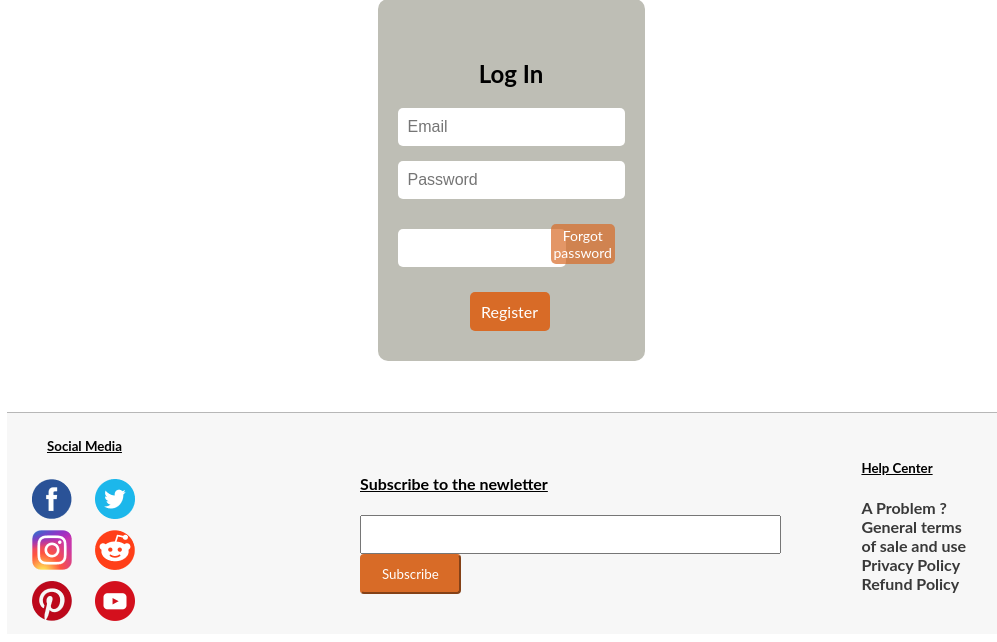
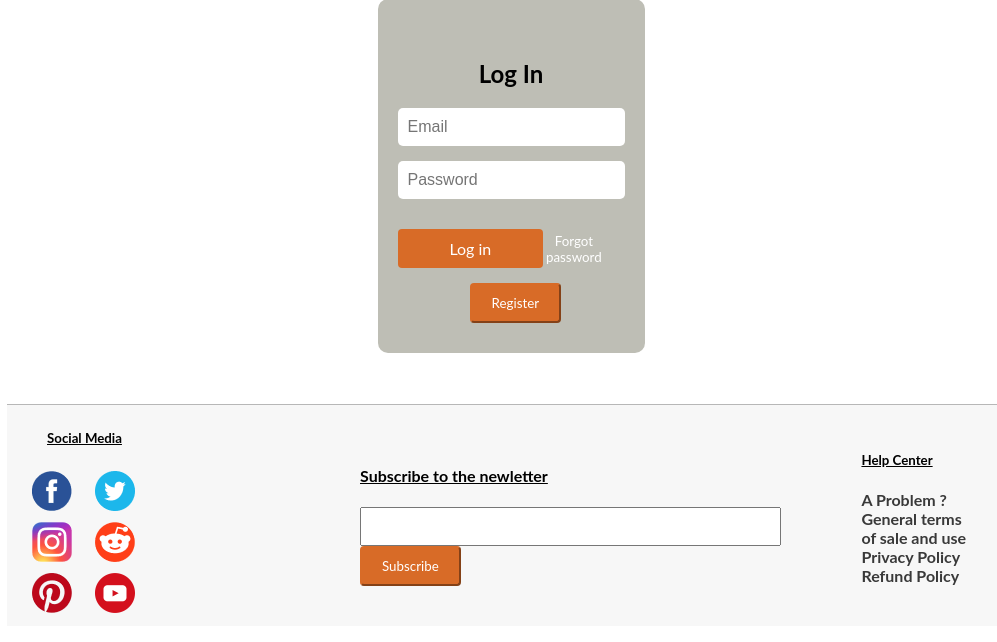
Before and after one commit to ThomasGrisez/ProjetWeb, a PHP site: page /PHP/login.php in a window 1280 px wide. Shown: the part 232-874 px from the top of the page, without its empty margins (129-1126 px from the left). After the commit the page ends 845 px from the top, so only its background shows below. Run offline with PHP 8.4, Linux system fonts and the light colour scheme.

Commit message:
fix css pb

```diff
--- a/CSS/footer.css
+++ b/CSS/footer.css
@@ -1,13 +1,5 @@
 /*CSS FOR FOOTER MENU */
-body{
-	font-family: lato;
-	padding-right: 10%;
-	padding-left: 10%;
-}
-button{
-	font-family: lato;
-	background-color: #D86B27;
-}
+
 
 .footer{
 	border-top: 1px #B7B7B7 solid;
--- a/CSS/header.css
+++ b/CSS/header.css
@@ -5,10 +5,6 @@ body{
 	padding-left: 10%;
 }
 
-button{
-	font-family: lato;
-	background-color: #D86B27;
-}
 
 /*Part with Categorie/ Buying/ Sell part*/
 #selectionMode{
--- a/CSS/index.css
+++ b/CSS/index.css
@@ -88,7 +88,7 @@ a.control_next {
 }
 
 .button_discover{
-	font-size: 16px;
+	  font-size: 16px;
     background-color: white;
     border-radius: 5px;
     padding-bottom: 4px;
--- a/CSS/login.css
+++ b/CSS/login.css
@@ -37,44 +37,51 @@ body{
     color: white;
 }
 
-.log_in_button, #button_go_to_register{
-    color: #fff;
-    font-size: 16px;
-    width: 80px;
-    border: 0;
-    padding: 10px 0;
-    margin-top: 10px;
-    margin-left: -5px;
-    border-radius: 5px;
+#button_go_to_register{
+    padding: 10px 20px 10px 20px;
+    font-family: lato;
+    text-align: center;
+    border-radius: 4px;
+    color : white;
+    border-color: #D86B27;
     background-color: #D86B27;
-    border-radius: 5px;
+}
+
+#log_in_button{
+    padding: 10px;
+    font-family: lato;
+    text-align: center;
+    border-radius: 4px;
+    color : white;
+    border-color: #D86B27;
+    background-color: #D86B27;
 }
 
 #button_go_to_register:hover{
     background-color: #B44500;
     cursor: pointer;
 }
-.register_button : hover{
 
+
+#log_in_button:hover{
     background-color: #B44500;
     cursor: pointer;
+}
+
+#button-fpw{
+
+    font-family: lato;
+    text-align: center;
+    border-radius: 4px;
+    color : white;
+    border-color: transparent;
+    background-color: transparent;
 
 }
 
-.log_in_button:hover{
-    background-color: #B44500;
-}
-
-#button-fpw{
-    font-size: 14px;
-    width: 80px;
-    height: fit-content;
-    border: 0;
-    padding: 3px 0;
-    margin-top: 10px;
-    margin-left: -5px;
-    border-radius: 5px;
-    background-color: #d86b27b4;
+#button-fpw:hover{
+    color : #B44500;
+    cursor: pointer;
 }
 
 #login-title{
@@ -84,7 +91,6 @@ body{
 
 #button-login{
     display: flex;
-    flex-direction: row;
     justify-content: space-around;
 }
 
--- a/PHP/categories_header.php
+++ b/PHP/categories_header.php
@@ -49,9 +49,9 @@
     	 <div>
     <ul id="categoryMode">
             <a href="../PHP/index.php" class="selectionType2"><li>Home Page</li></a>
-            <a href="" class="selectionType2"><li>Equipments</li></a>
-            <a href="" class="selectionType2"><li>Complements</li></a>
-            <a href="" class="selectionType2"><li>Closes</li></a>
+            <a href="../PHP/equipment.php" class="selectionType2"><li>Equipments</li></a>
+            <a href="../PHP/categories_template.php" class="selectionType2"><li>Complements</li></a>
+            <a href="../PHP/categories_template.php" class="selectionType2"><li>Closes</li></a>
         </ul>
      </div>
     </header>
--- a/PHP/equipment.php
+++ b/PHP/equipment.php
@@ -4,6 +4,8 @@
     <meta charset="UTF-8">
     <meta http-equiv="X-UA-Compatible" content="IE=edge">
     <meta name="viewport" content="width=device-width, initial-scale=1.0">
+    <link rel="icon" type="image/png" href="../Images/favicon.png" />
+    <?php include '../CSS/equipmentsCSS.php' ?>
 </head>
 <body>
 
--- a/PHP/login.php
+++ b/PHP/login.php
@@ -71,7 +71,7 @@
                 <input type="email" name="email" id="email" placeholder="Email">
                 <input type="password" name="password" id="password" placeholder="Password">
                 <div id="button-login">
-                    <input class="log_in_button" type="submit" name="formlogin" value="Log in">
+                    <input id="log_in_button" type="submit" name="formlogin" value="Log in">
                     <button id="button-fpw"><a href="#">Forgot password</a></button>
 
                 </div>
--- a/PHP/register.php
+++ b/PHP/register.php
@@ -74,7 +74,7 @@
                 </div>
 
                 <div id="button-register">
-                    <input class="register_button" type="submit" name="inscription" value="Confirm">
+                    <input id="register_button" type="submit" name="inscription" value="Confirm">
                 </div>
 
                 <?php
```
Also changed, not shown: CSS/equipmentsCSS.php (added, +8 -0 lines), CSS/register.css (+8 -10 lines), PHP/categories_template.php (+11 -7 lines), CSS/categorie.css (line endings or trailing spaces).
